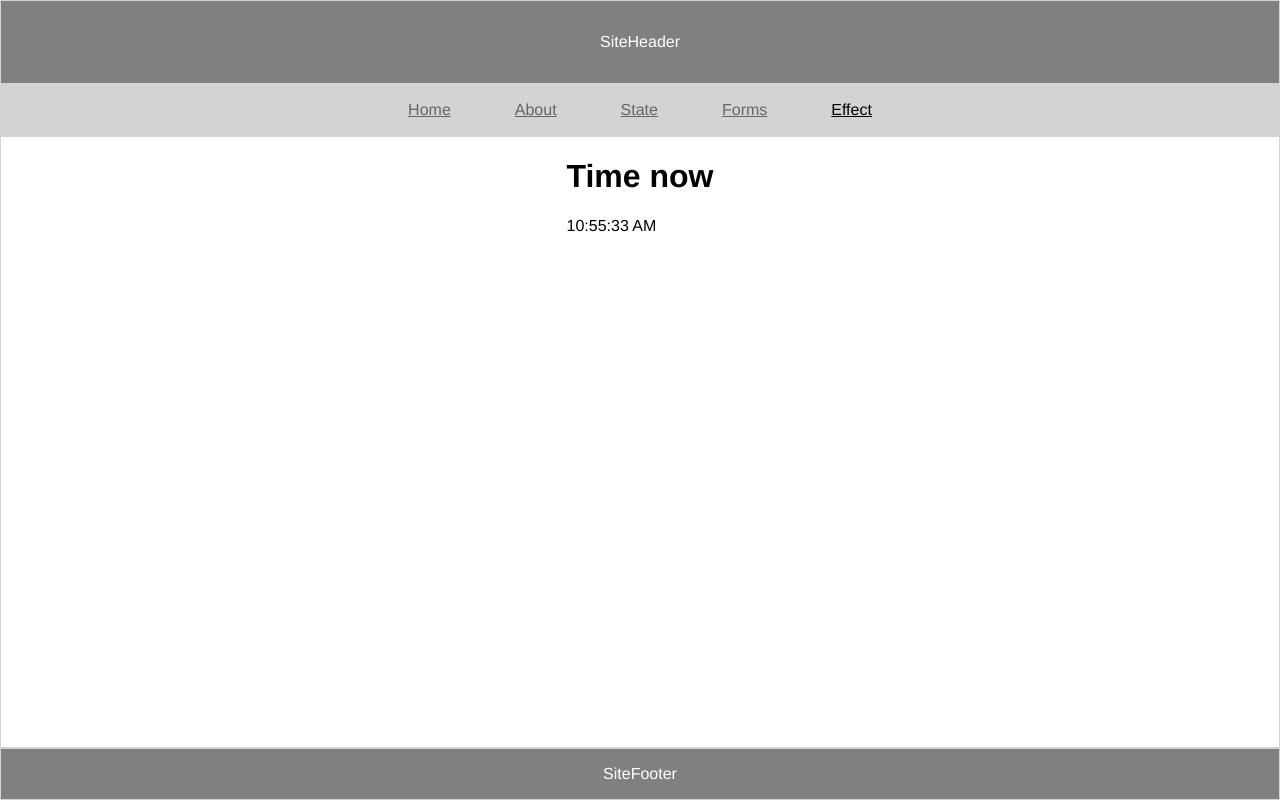
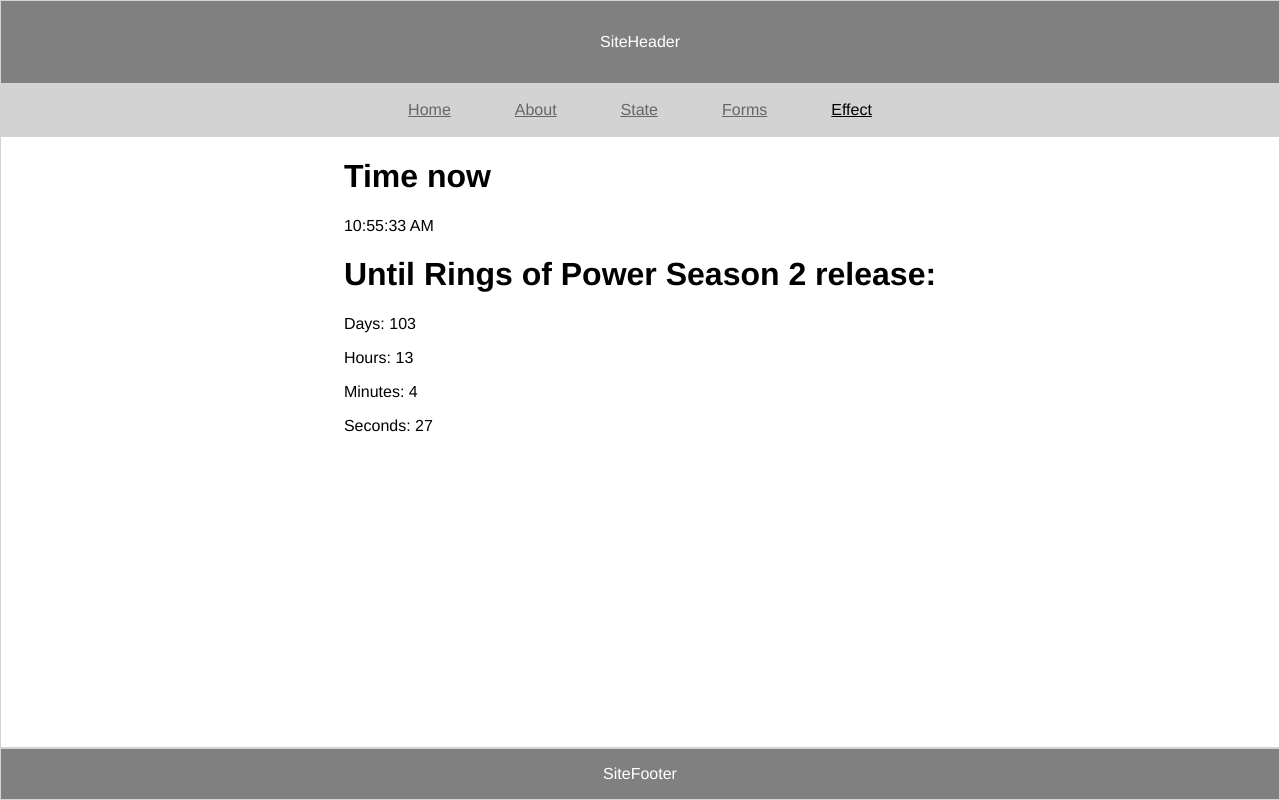
Before and after one commit to Jo-Pickering/my-react-app, a React (Vite) app: page /effect in a window 1280 px wide. Built offline with nearby package versions, Linux system fonts and the light colour scheme.

Commit message:
add countdown timer for Rings of Power s2

```diff
--- a/src/components/Effect/RingsofPower.jsx
+++ b/src/components/Effect/RingsofPower.jsx
@@ -1,19 +1,40 @@
 import React, { useState, useEffect } from "react";
 
 function Countdown() {
-  const [timeNow, setTimeNow] = useState(new Date());
+  const [time, setTime] = useState(new Date());
 
+  //useEffect sets and updates current time for clock
   useEffect(() => {
     const timer = setInterval(() => {
-      setTimeNow(new Date());
+      setTime(new Date());
     }, 1000);
     return () => clearInterval(timer);
   }, []);
 
+  //sets release date for Rings of Power S2 - Aug = 7 as Jan = 0
+  const releaseDate = new Date(time.getFullYear(), 7, 29);
+
+  //Calculations for time left
+  const days = 1000 * 60 * 60 * 24;
+  const minutes = 1000 * 60 * 60;
+  const seconds = 1000 * 60;
+
+  const remainingTime = releaseDate - time;
+  const remainingDays = Math.floor(remainingTime / days);
+  const remainingHours = Math.floor((remainingTime % days) / minutes);
+  const remainingMinutes = Math.floor((remainingTime % minutes) / seconds);
+  const remainingSeconds = Math.floor((remainingTime % seconds) / 1000);
+
+  //To be rendered on browser
   return (
     <div>
       <h1>Time now</h1>
-      <p>{timeNow.toLocaleTimeString()}</p>
+      <p>{time.toLocaleTimeString()}</p>
+      <h1>Until Rings of Power Season 2 release:</h1>
+      <p>Days: {remainingDays}</p>
+      <p>Hours: {remainingHours}</p>
+      <p>Minutes: {remainingMinutes}</p>
+      <p>Seconds: {remainingSeconds}</p>
     </div>
   );
 }
```
